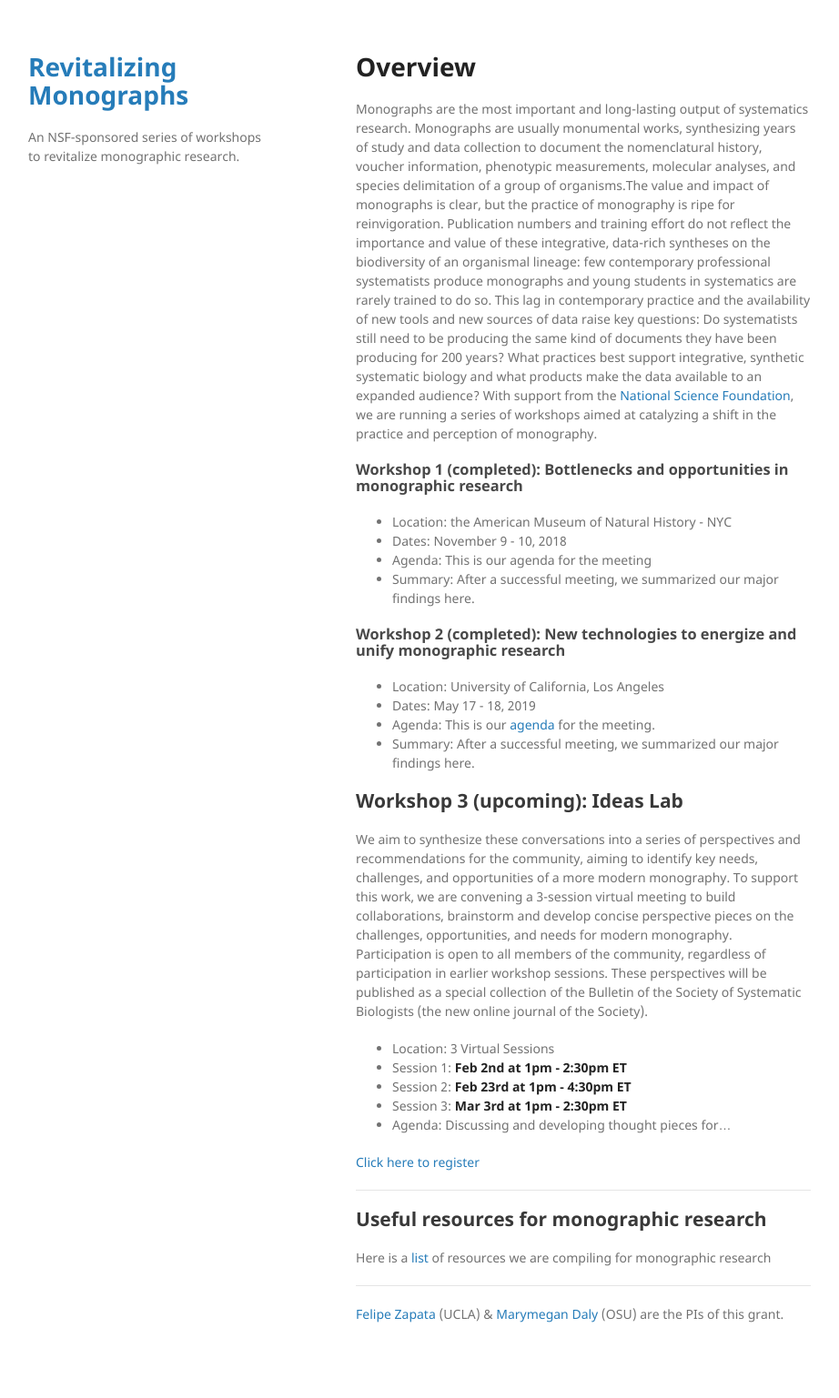
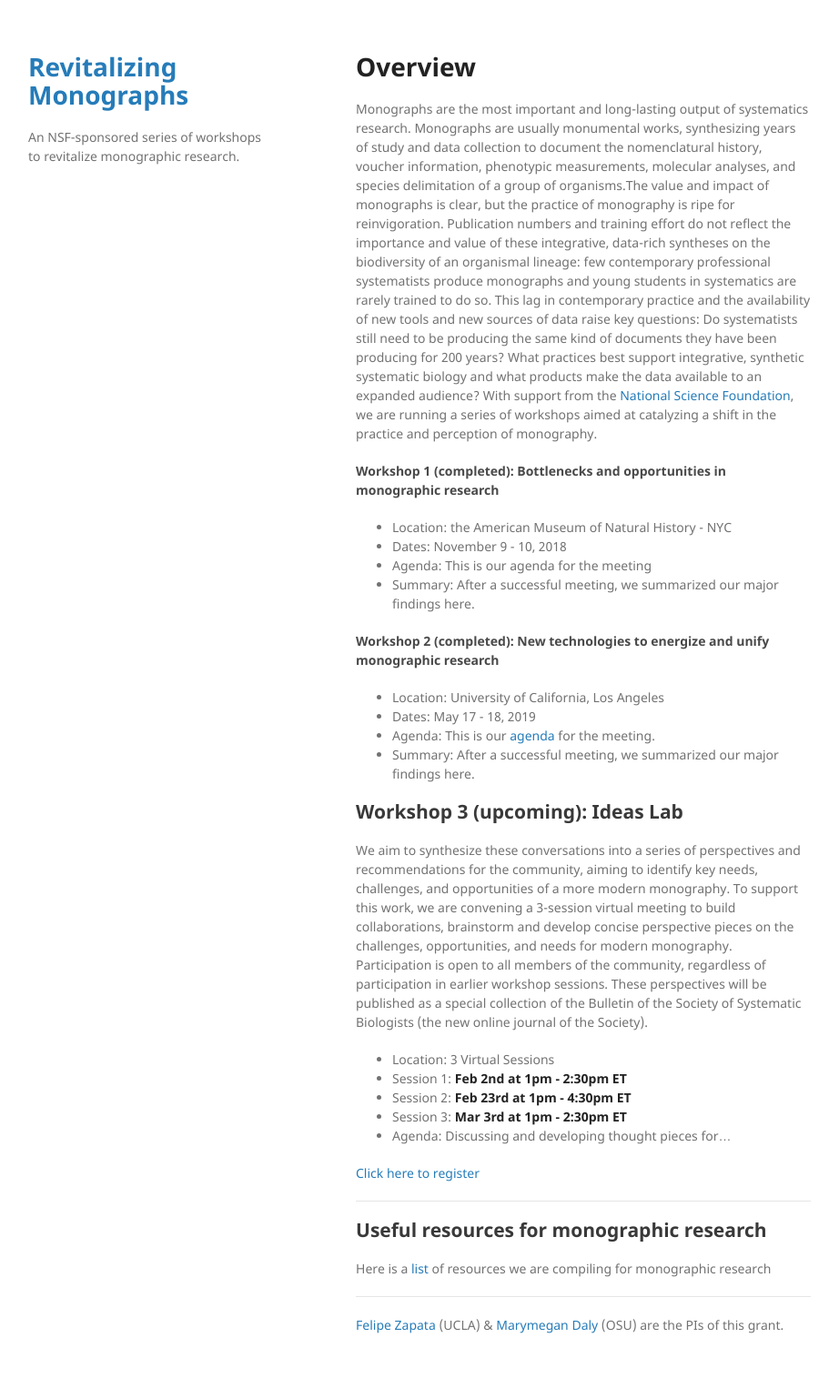
Before and after one commit to revitalizingmonographs/revitalizingmonographs.github.io, a Jekyll site: the page built from index.md, in a window 1280 px wide. Shown: the whole page at 91% size, without its empty margins (179-1101 px from the left). Built offline with Jekyll 4.4.1, drawn with Linux system fonts in a browser that asks for light colours; our own code applies the rules of GitHub Pages for plain Markdown files.

Commit message:
heading size adjustment

```diff
--- a/index.md
+++ b/index.md
@@ -6,14 +6,14 @@ layout: default
 
 Monographs are the most important and long-lasting output of systematics research. Monographs are usually monumental works, synthesizing  years of study and data collection to document the nomenclatural history, voucher information, phenotypic measurements, molecular analyses, and species delimitation of a group of organisms.The value and impact of monographs is clear, but the practice of monography is ripe for reinvigoration. Publication numbers and training effort do not reflect the importance and value of these integrative, data-rich syntheses on the biodiversity of an organismal lineage: few contemporary professional systematists produce monographs and young students in systematics are rarely trained to do so. This lag in contemporary practice and the availability of new tools and new sources of data raise key questions: Do systematists still need to be producing the same kind of documents they have been producing for 200 years? What practices best support integrative, synthetic systematic biology and what products make the data available to an expanded audience? With support from the [National Science Foundation](https://www.nsf.gov/awardsearch/showAward?AWD_ID=1839202&HistoricalAwards=false), we are running a series of workshops aimed at catalyzing a shift in the practice and perception of monography.
 
-### Workshop 1 (completed): Bottlenecks and opportunities in monographic research
+#### Workshop 1 (completed): Bottlenecks and opportunities in monographic research
 
 * Location: the American Museum of Natural History - NYC
 * Dates: November 9 - 10, 2018
 * Agenda: This is our agenda for the meeting
 * Summary: After a successful meeting, we summarized our major findings here.
 
-### Workshop 2 (completed): New technologies to energize and unify monographic research
+#### Workshop 2 (completed): New technologies to energize and unify monographic research
 
 * Location: University of California, Los Angeles
 * Dates: May 17 - 18, 2019
```
